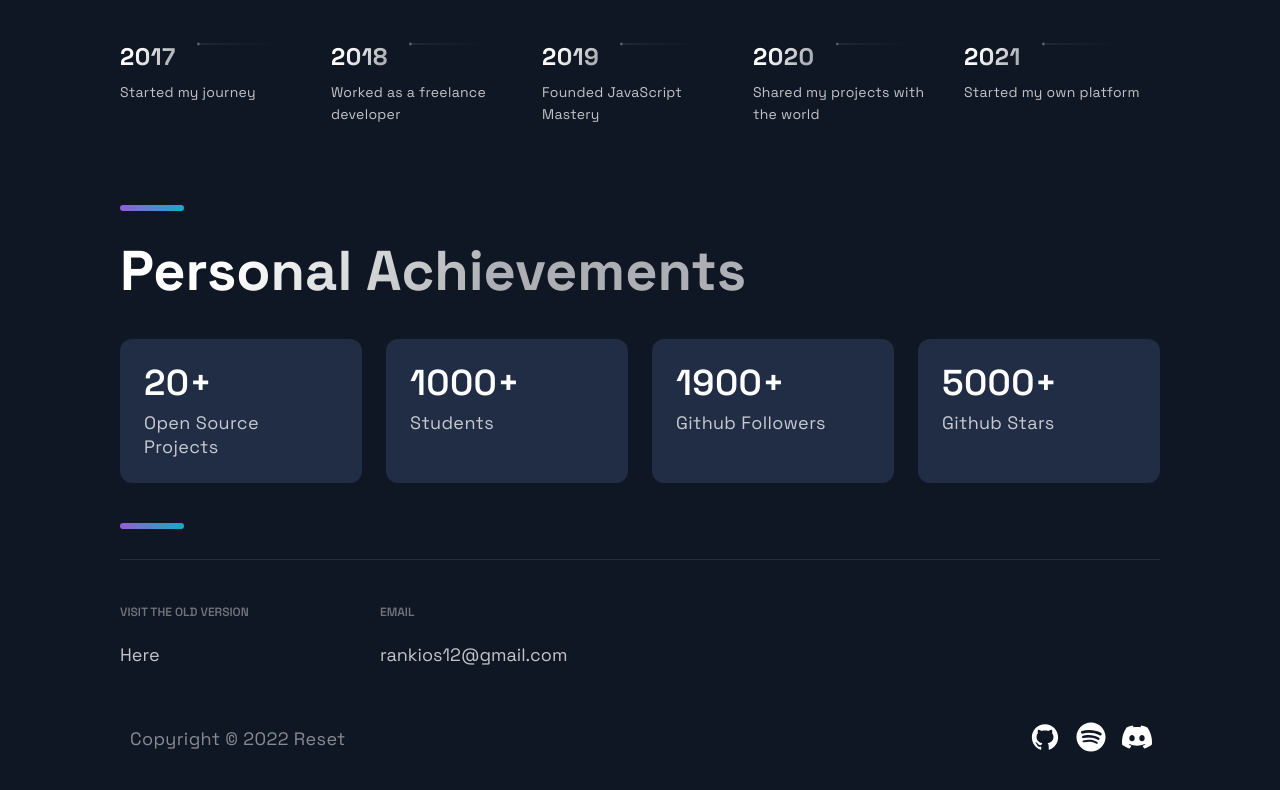
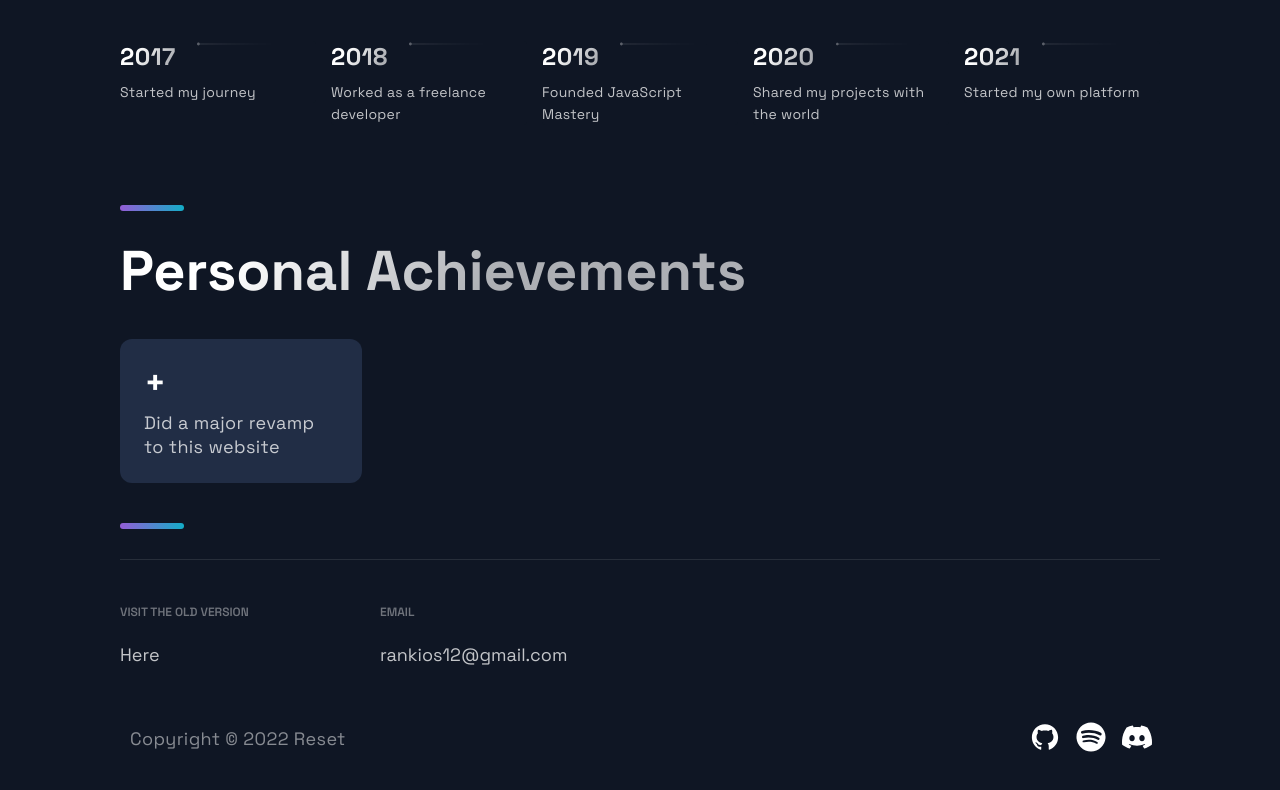
Before and after one commit to imReset/resources, a Next.js app: page / in a window 1280 px wide. Shown: the part 3580-4370 px from the top of the page. Built offline with nearby package versions, Linux system fonts and the light colour scheme; grey boxes are pictures that could not be loaded.

Commit message:
update accomplisments

```diff
--- a/src/components/Acomplishments/Acomplishments.js
+++ b/src/components/Acomplishments/Acomplishments.js
@@ -3,10 +3,11 @@ import { Section, SectionDivider, SectionTitle } from '../../styles/GlobalCompon
 import { Box, Boxes, BoxNum, BoxText } from './AcomplishmentsStyles';
 
 const data = [
-  { number: 20, text: 'Open Source Projects'},
-  { number: 1000, text: 'Students', },
-  { number: 1900, text: 'Github Followers', },
-  { number: 5000, text: 'Github Stars', }
+  { number: "", text: 'Did a major revamp to this website'},
+  // Add more after each advancement
+  // { number: 1000, text: 'Students', },
+  // { number: 1900, text: 'Github Followers', },
+  // { number: 5000, text: 'Github Stars', }
 ];
 
 const Acomplishments = () => (
```
